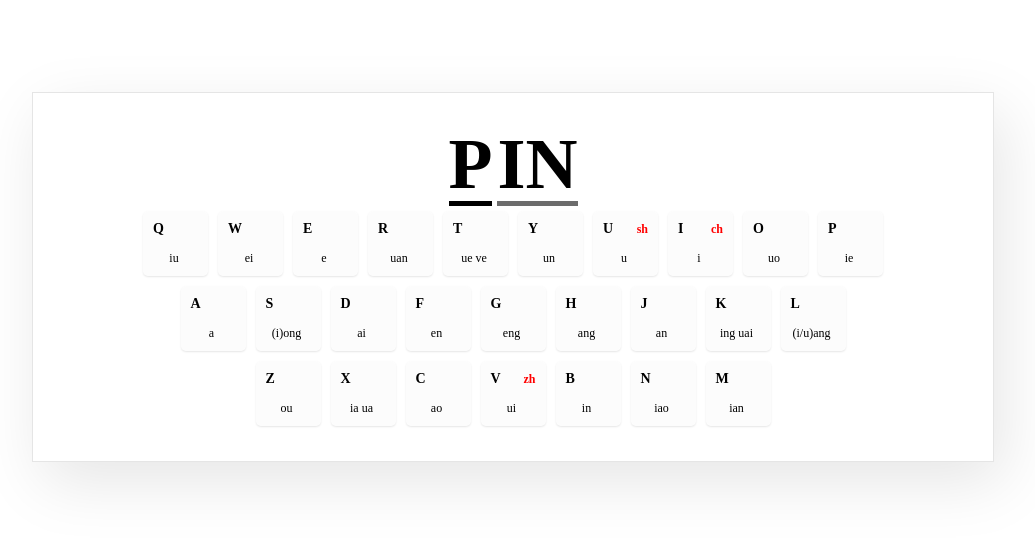
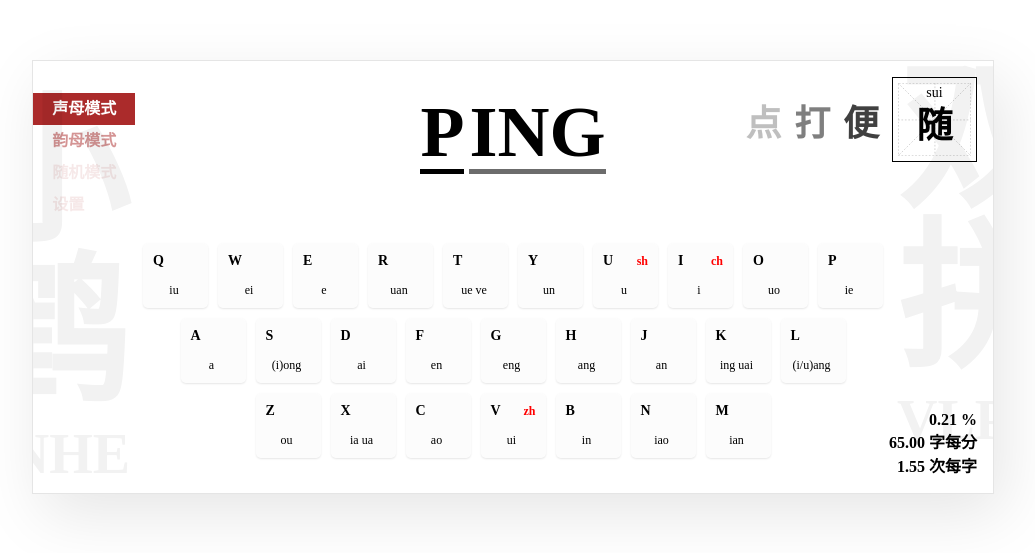
Before and after one commit to Yidadaa/shuangpin, a Vue app: page / in a window 1280 px wide. Shown: the part 123-676 px from the top of the page, without its empty margins (127-1162 px from the left). Built offline with nearby package versions, Linux system fonts and the light colour scheme; a web font is replaced by a local one.

Commit message:
feat: add menu / hanzi / summary component

```diff
--- a/src/App.vue
+++ b/src/App.vue
@@ -1,21 +1,41 @@
 <script setup lang="ts">
 import Keyboard from './components/Keyboard.vue';
-import Displayer from './components/Displayer.vue';
+import Hanzi from './components/Hanzi.vue';
 import Pinyin from './components/Pinyin.vue'
-import Menu from './components/Menu.vue'
-
+import Menu from './components/MenuList.vue'
+import Bg from './components/Background.vue'
+import TypeSummary from './components/TypeSummary.vue'
 </script>
 
 <template>
   <div class="content">
-    <Menu />
-    <Pinyin />
+    <div class="main-menu">
+      <Menu default-show-item />
+    </div>
+
+    <div class="input-area">
+      <Pinyin />
+    </div>
+
+    <div class="hanzi-list">
+      <Hanzi :hanzi-list="'随便打点字'.split('')" />
+    </div>
+
     <Keyboard />
+
+    <div class="summary">
+      <TypeSummary :speed="65" :accuracy="Math.random()" :avgpress="Math.random() * 3" />
+    </div>
+
+    <Bg :left="{ chars: '小鹤', shuangpins: 'XNHE' }" :right="{ chars: '双拼', shuangpins: 'VLPB' }" />
   </div>
 </template>
 
 <style lang="less">
 @import "./app.less";
+@import "./styles/color.less";
+
+@app-padding: 1em;
 
 #app {
   display: flex;
@@ -38,4 +58,32 @@ import Menu from './components/Menu.vue'
   flex-direction: column;
   align-items: center;
 }
+
+.main-menu {
+  color: @primary-color;
+  position: absolute;
+  top: 0;
+  left: 0;
+
+  .selected-item {
+    background-color: @primary-color;
+    color: white;
+  }
+}
+
+.input-area {
+  margin-bottom: 4em;
+}
+
+.summary {
+  position: absolute;
+  right: @app-padding;
+  bottom: @app-padding;
+}
+
+.hanzi-list {
+  position: absolute;
+  top: @app-padding;
+  right: @app-padding;
+}
 </style>
--- /dev/null
+++ b/src/components/Background.vue
@@ -0,0 +1,69 @@
+<script setup lang="ts">
+
+export type BgSideItem = {
+  chars: string,
+  shuangpins: string
+}
+
+export interface BgProps {
+  left: BgSideItem
+  right: BgSideItem
+}
+
+const props = defineProps<BgProps>()
+
+</script>
+
+<template>
+  <div class="background">
+    <div :class="name" class="bg-side" v-for="([name, item], i) in Object.entries(props)">
+      <div class="chars">
+        <div class="char" v-for="(char, i) in item.chars">{{ char }}</div>
+      </div>
+      <div class="shuangpin">
+        {{ item.shuangpins }}
+      </div>
+    </div>
+  </div>
+</template>
+
+<style lang="less">
+.background {
+  position: absolute;
+  left: 0;
+  top: 0;
+  height: 100%;
+  width: 100%;
+  display: flex;
+  justify-content: space-between;
+  overflow: hidden;
+  pointer-events: none;
+
+  .bg-side {
+    display: flex;
+    flex-direction: column;
+    font-weight: bold;
+    line-height: 1;
+    opacity: 0.05;
+
+    .chars {
+      font-size: 10em;
+    }
+
+    .shuangpin {
+      padding: 0.2em 0;
+      font-size: 3.5em;
+    }
+  }
+
+  .left {
+    transform: translateX(-40%);
+    justify-content: flex-end;
+  }
+
+  .right {
+    transform: translateX(40%);
+    justify-content: flex-start;
+  }
+}
+</style>
--- /dev/null
+++ b/src/components/Hanzi.vue
@@ -0,0 +1,93 @@
+<script setup lang="ts">
+import { effect, ref } from 'vue';
+import { getPinyinOf } from '../utils/hanzi';
+
+const props = defineProps<{
+  hanziList: string[]
+}>()
+
+const hanziIndex = ref(0)
+const pinyin = ref('')
+const follows = ref<string[]>([])
+
+effect(() => {
+  pinyin.value = getPinyinOf(props.hanziList[hanziIndex.value]) ?? ''
+  follows.value = props.hanziList.slice(hanziIndex.value + 1, hanziIndex.value + 5).reverse()
+})
+
+</script>
+
+<template>
+  <div class="displayer">
+    <div class="follow-item" v-for="(item, i) in follows" :style="`color: rgba(0, 0, 0, ${i / 4})`">{{ item }}</div>
+    <div class="current-outset">
+      <div class="current-item">
+        <img class="mi-bg" src="../assets/mi-bg.svg" />
+        <div class="pinyin">{{ pinyin }}</div>
+        <div class="hanzi">{{ hanziList[hanziIndex] }}</div>
+      </div>
+    </div>
+  </div>
+</template>
+
+<style lang="less" scoped>
+@keyframes shift-right {
+  from {
+    transform: translateX(0);
+  }
+
+  to {
+    transform: translateX(100%);
+  }
+}
+
+.displayer {
+  display: flex;
+  align-items: center;
+  justify-content: center;
+
+  .current-outset {
+    border: 1px solid black;
+    padding: 0.3em;
+  }
+
+  .follow-item {
+    font-size: 36px;
+    font-weight: bold;
+    margin-right: 0.8rem;
+  }
+
+  .current-item {
+    @size: 3em;
+    height: @size;
+    width: @size;
+
+    display: flex;
+    flex-direction: column;
+    align-items: center;
+    position: relative;
+
+    padding: 0.8em;
+    border-radius: 0px;
+
+    .mi-bg {
+      position: absolute;
+      height: 100%;
+      width: 100%;
+      top: 0;
+      opacity: 0.2;
+    }
+
+    .pinyin {
+      font-size: 14px;
+      position: absolute;
+      top: 2px;
+    }
+
+    .hanzi {
+      font-size: 36px;
+      font-weight: bold;
+    }
+  }
+}
+</style>
--- a/src/components/Menu.vue
+++ /dev/null
@@ -1,18 +0,0 @@
-<script lang="ts" setup>
-import { ref } from 'vue'
-
-
-const menuItems = ref([{
-  name: '声母模式'
-}, {
-  name: '韵母模式'
-}])
-
-</script>
-
-<template>
-
-</template>
-
-<style lang="less">
-</style>
--- /dev/null
+++ b/src/components/MenuList.vue
@@ -0,0 +1,106 @@
+<script lang="ts" setup>
+import { ref, defineProps } from 'vue'
+
+export interface MenuProps {
+  onMenuChange?: (i: number) => void
+  index?: number
+  defaultShowItem?: boolean
+}
+
+const props = defineProps<MenuProps>()
+
+const menuItems = ref([{
+  name: '声母模式',
+}, {
+  name: '韵母模式'
+}, {
+  name: '随机模式'
+}, {
+  name: '设置'
+}])
+
+const currentIndex = ref(props.index ?? 0)
+
+function shiftItem(deltaIndex: number) {
+  currentIndex.value += deltaIndex
+  currentIndex.value = Math.max(0, Math.min(menuItems.value.length - 1, currentIndex.value))
+
+  if (deltaIndex !== 0) {
+    props.onMenuChange?.(currentIndex.value)
+  }
+}
+
+function buildItemClass(deltaIndex: number) {
+  return deltaIndex === 0 ? 'selected-item' : Math.abs(deltaIndex) === 1 ? 'adj-item' : 'other-item'
+}
+
+function onItemWheel(e: WheelEvent) {
+  shiftItem(e.deltaY > 0 ? 1 : e.deltaY < 0 ? -1 : 0)
+}
+
+</script>
+
+<template>
+  <div class="menu">
+    <div class="menu-items" :class="props.defaultShowItem && 'show-items'"
+      :style="`transform: translateY(${-currentIndex * 2}em)`" @wheel.prevent="onItemWheel">
+      <div class="menu-item" @click="shiftItem(i - currentIndex)" :class="buildItemClass(i - currentIndex)"
+        v-for="(item, i) in menuItems">
+        {{ item.name
+        }}</div>
+    </div>
+  </div>
+</template>
+
+<style lang="less">
+.menu {
+  display: flex;
+  font-weight: bold;
+  user-select: none;
+  overflow: hidden;
+
+  .menu-items {
+    transition: all ease .3s;
+    cursor: pointer;
+    font-size: 1em;
+    padding: 2em 0;
+
+    &:hover {
+      .show-items()
+    }
+
+    .menu-item {
+      padding: 0.5em 1.2em;
+      line-height: 1em;
+    }
+
+    .menu-item:hover {
+      opacity: 1;
+    }
+
+    .selected-item {
+      opacity: 1;
+    }
+
+    .adj-item {
+      opacity: 0;
+      transition: all ease .3s;
+    }
+
+    .other-item {
+      opacity: 0;
+      transition: all ease .3s;
+    }
+  }
+
+  .show-items {
+    .adj-item {
+      opacity: 0.5;
+    }
+
+    .other-item {
+      opacity: 0.1;
+    }
+  }
+}
+</style>
--- a/src/components/Pinyin.vue
+++ b/src/components/Pinyin.vue
@@ -3,7 +3,7 @@ import { ref } from 'vue'
 
 const pinyin = ref({
   lead: "p",
-  follow: "in"
+  follow: "ing"
 })
 </script>
 
--- /dev/null
+++ b/src/components/TypeSummary.vue
@@ -0,0 +1,24 @@
+<script setup lang="ts">
+export interface TypeSummaryProps {
+  accuracy: number,
+  speed: number,
+  avgpress: number
+}
+
+const props = defineProps<TypeSummaryProps>()
+</script>
+
+<template>
+  <div class="type-summary">
+    <div class="accuaracy">{{ props.accuracy.toFixed(2) }} %</div>
+    <div class="speed">{{ props.speed.toFixed(2) }} 字每分</div>
+    <div class="avgpress">{{ props.avgpress.toFixed(2) }} 次每字</div>
+  </div>
+</template>
+
+<style>
+.type-summary {
+  text-align: right;
+  font-weight: bold;
+}
+</style>
--- /dev/null
+++ b/src/styles/color.less
@@ -0,0 +1 @@
+@primary-color: #AB2B2B;
```
Also changed, not shown: src/components/Displayer.vue (deleted, +0 -76 lines).
